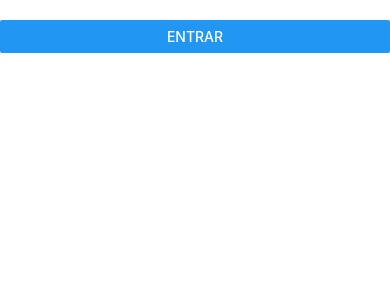
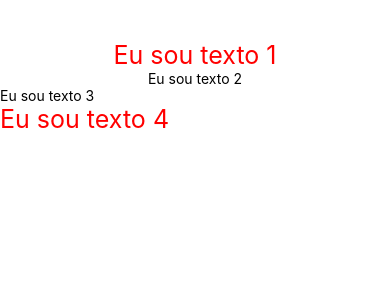
Before and after one commit to Ohodrax/react-native-course, a React Native app: screen / in a window 390 px wide. Shown: the top 300 px of the page. Built offline with nearby package versions, Linux system fonts and the light colour scheme.

Commit message:
Aula 15 - Aplicando Grupos de estilos (StyleSheet)

```diff
--- a/App.js
+++ b/App.js
@@ -1,34 +1,30 @@
 import React, { Component } from "react";
-import { View, Text, Button } from 'react-native';
+import { View, Text, StyleSheet } from 'react-native';
 
 export default class App extends Component{
-
-  constructor(props){
-    super(props);
-
-    this.state = {
-      nome: ""
-    };
-
-    this.entrar = this.entrar.bind(this);
-  }
-
-  entrar(nome) {
-    this.setState({
-      nome: nome
-    })
-  }
-
   render(){
     return(
-      <View style={{ marginTop: 20 }}>
+      <View style={styles.area}>
 
-        <Button title="Entrar" onPress={ () => this.entrar("Algum texto") } />
+        <Text style={[styles.textoPrincipal, styles.alinhaTexto]}>Eu sou texto 1</Text>
+        <Text style={styles.alinhaTexto}>Eu sou texto 2</Text>
+        <Text>Eu sou texto 3</Text>
+        <Text style={styles.textoPrincipal}>Eu sou texto 4</Text>
 
-        <Text style={{ fontSize: 23, color: 'red', textAlign: 'center' }}>
-          {this.state.nome}
-        </Text>
       </View>
     );
   }
 }
+
+const styles = StyleSheet.create({
+  area: {
+    marginTop: 40
+  },
+  textoPrincipal: {
+    fontSize: 25,
+    color: "#FF0000"
+  },
+  alinhaTexto: {
+    textAlign: 'center'
+  }
+});
```
